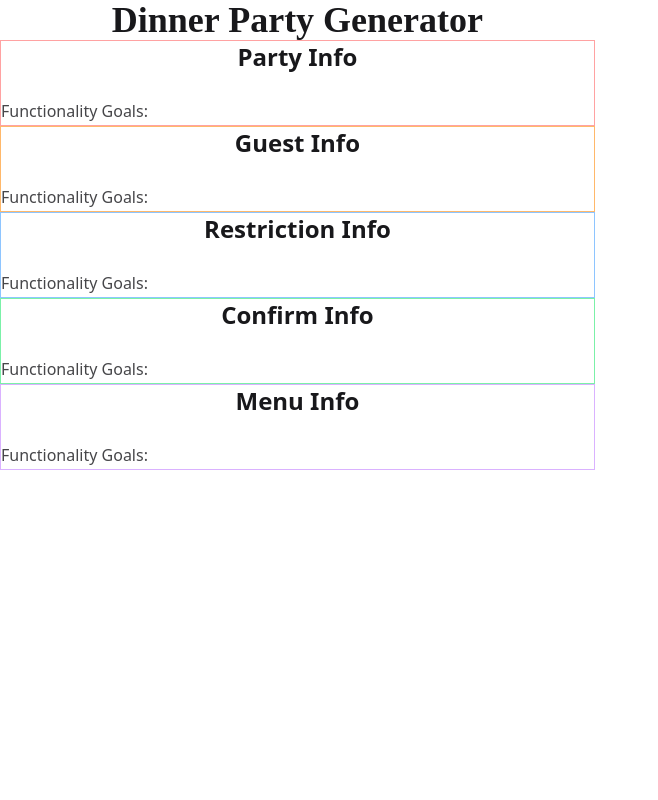
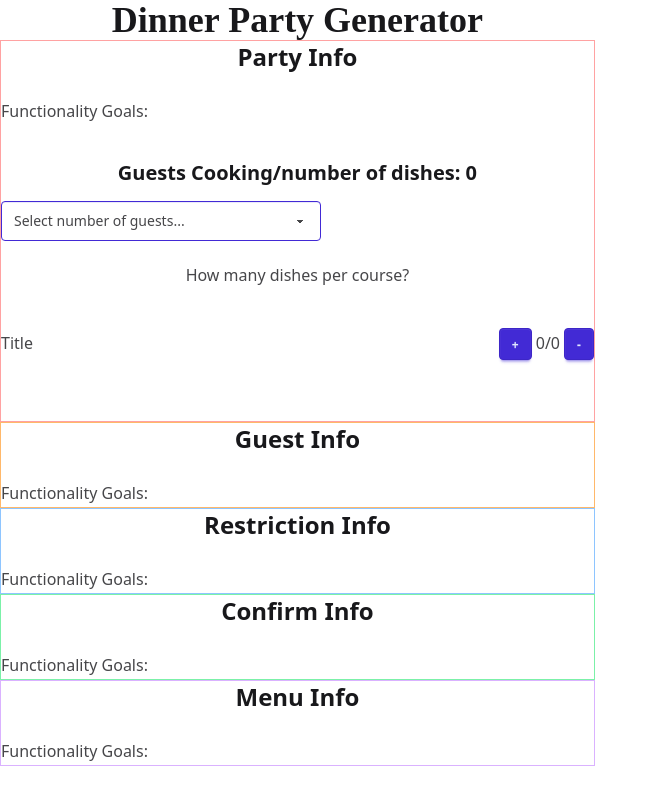
Before and after one commit to ang-riv/dinner-party-generator, a React (Vite) app: page / in a window 1280 px wide. Shown: the whole page, without its empty margins (0-658 px from the left). Built offline with nearby package versions, Linux system fonts and the light colour scheme; a web font is replaced by a local one.

Commit message:
Added number of guests and started counters for each course

```diff
--- a/src/App.jsx
+++ b/src/App.jsx
@@ -5,6 +5,8 @@ function App() {
   // * guest info
   const courses = ["Appetizers", "Entrees", "Desserts", "Beverages"];
   const [guestNum, setGuestNum] = useState(0);
+
+  // * object that holds the number of dishes
   const [numOfDishes, setNumOfDishes] = useState(
     courses.reduce((acc, course) => {
       acc[course] = 0;
@@ -13,6 +15,37 @@ function App() {
   );
   const [guests, setGuests] = useState([]);
   const [guestName, setGuestName] = useState("");
+
+  // * select number options
+  const numOptions = [];
+  for (let i = 1; i <= 10; i++) numOptions.push(i);
+
+  // * num of dishes per course + button handlers for numOfDishes
+  const dishCounters = courses.map((course, index) => ({
+    title: course,
+    counter: numOfDishes[index],
+  }));
+
+  const handleAdd = (course) => {
+    setNumOfDishes((prevNum) => ({
+      ...prevNum,
+      [course]: prevNum[course] + 1,
+    }));
+  };
+  const handleSubtract = (course) => {
+    setNumOfDishes((prevNum) => ({
+      ...prevNum,
+      [course]: prevNum[course] - 1,
+    }));
+  };
+
+  // * dish total
+  const totalDishes = Object.values(numOfDishes).reduce(
+    (acc, value) => acc + value,
+    0
+  );
+
+  useEffect(() => {}, []);
 
   // * food restrictions
   const [foodRestrictions, setFoodRestrictions] = useState([]);
@@ -26,6 +59,42 @@ function App() {
       <div className="border border-red-300 prose">
         <h2 className="text-center">Party Info</h2>
         <p>Functionality Goals: </p>
+        <h3 className="text-center">
+          Guests Cooking/number of dishes: {guestNum}
+        </h3>
+        <select
+          defaultValue="Select number of guests..."
+          className="select select-primary"
+          onChange={(e) => setGuestNum(e.target.value)}
+        >
+          <option disabled={true}>Select number of guests...</option>
+          {numOptions.map((num) => (
+            <option value={num}>{num}</option>
+          ))}
+        </select>
+        <p className="text-center">How many dishes per course?</p>
+        <div className="flex flex-col w-full h-28">
+          <div className="flex justify-between">
+            <p>Title</p>
+            <div className="flex items-baseline">
+              <button
+                className="btn btn-sm btn-primary"
+                onClick={() => handleAdd("Appetizers")}
+              >
+                +
+              </button>
+              <p className="mx-1">
+                {numOfDishes.Appetizers}/{guestNum}
+              </p>
+              <button
+                className="btn btn-sm btn-primary"
+                onClick={() => handleSubtract("Appetizers")}
+              >
+                -
+              </button>
+            </div>
+          </div>
+        </div>
       </div>
       {/* GUEST INFO */}
       <div className="border border-orange-300 prose">
```
